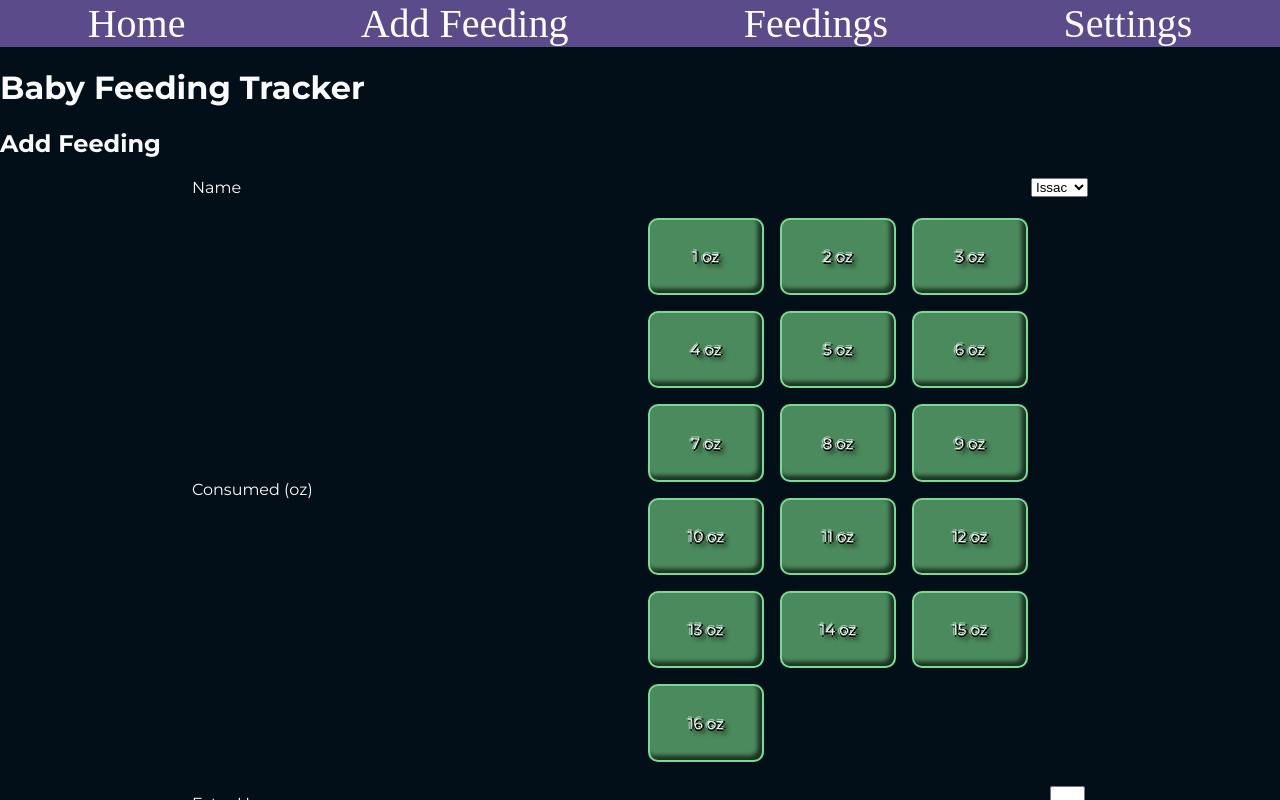
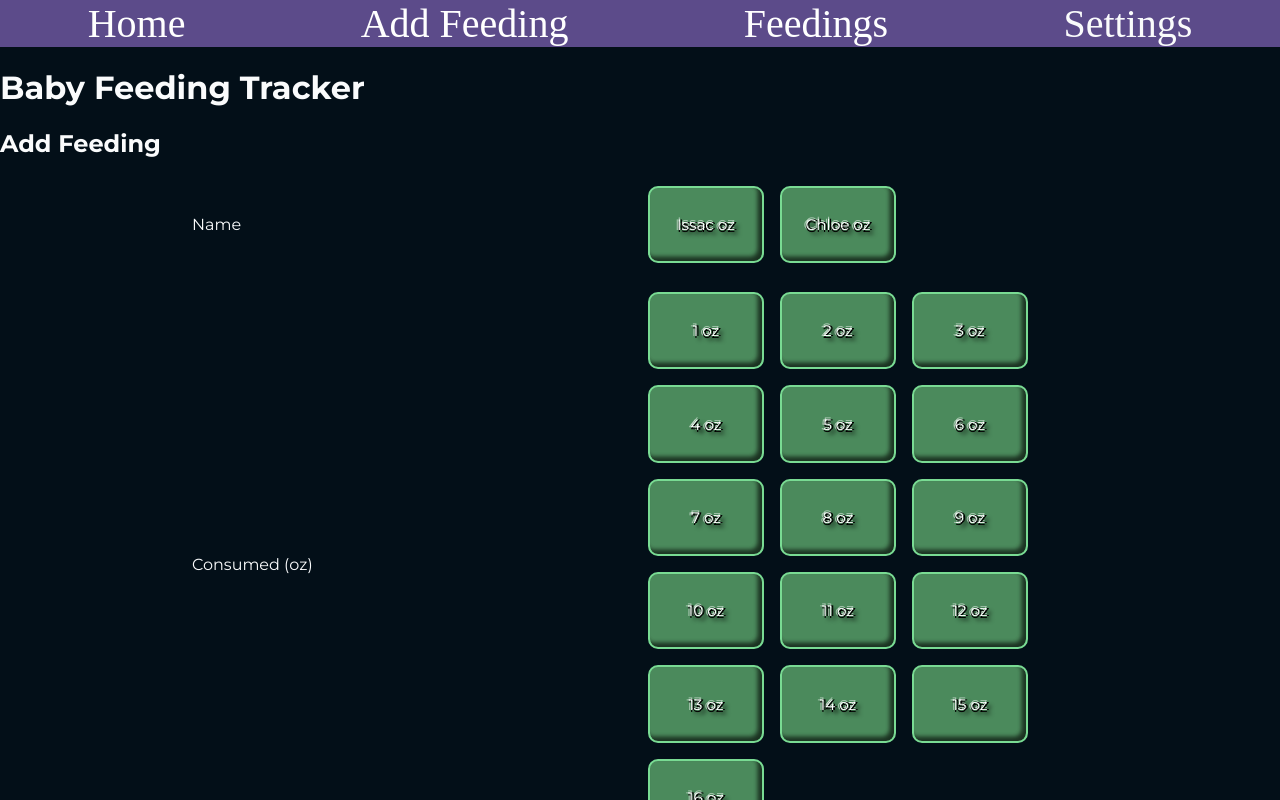
Before and after one commit to Richardaeld/baby-feeding-tacker, a React (Vite) app: page /addFeeding in a window 1280 px wide. Shown: the top 800 px of the page. Built offline with nearby package versions, Linux system fonts and the light colour scheme; a web font is replaced by a local one.

Commit message:
updated add feeding field name

```diff
--- a/src/App.jsx
+++ b/src/App.jsx
@@ -11,10 +11,10 @@ const form = {
   inputs: [
     {
       name:'name',
-      type: 'select',
-      enum: [
-        {key: 1, name: 'Issac'},
-        {key: 2, name: 'Chloe'},
+      type: 'input_radio',
+      radio: [
+        'Issac',
+        'Chloe',
       ]
     },
     {
```
